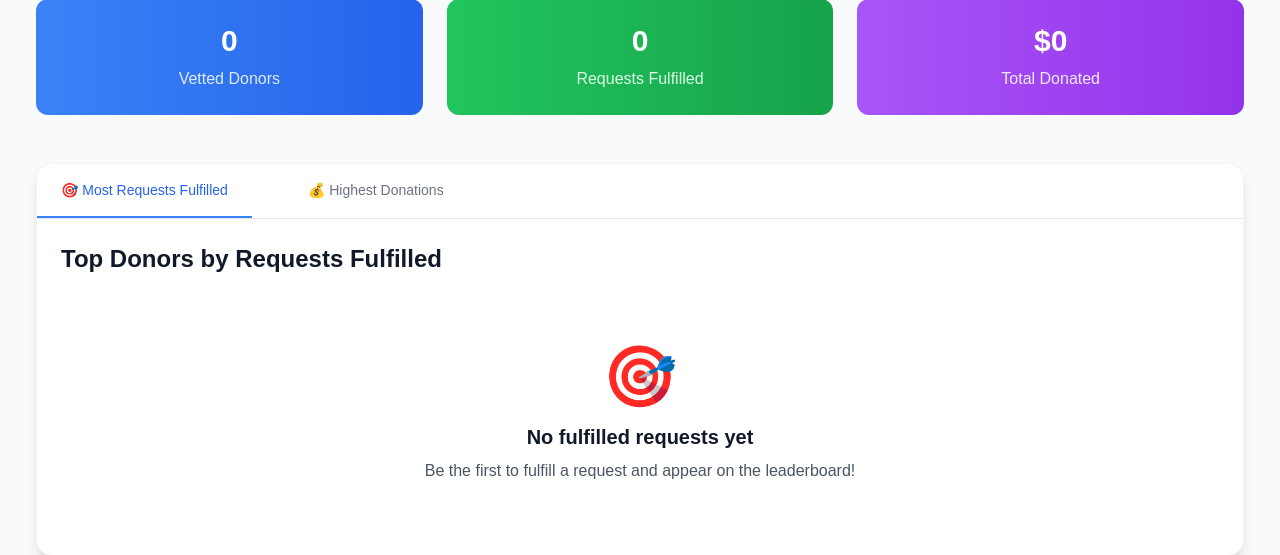
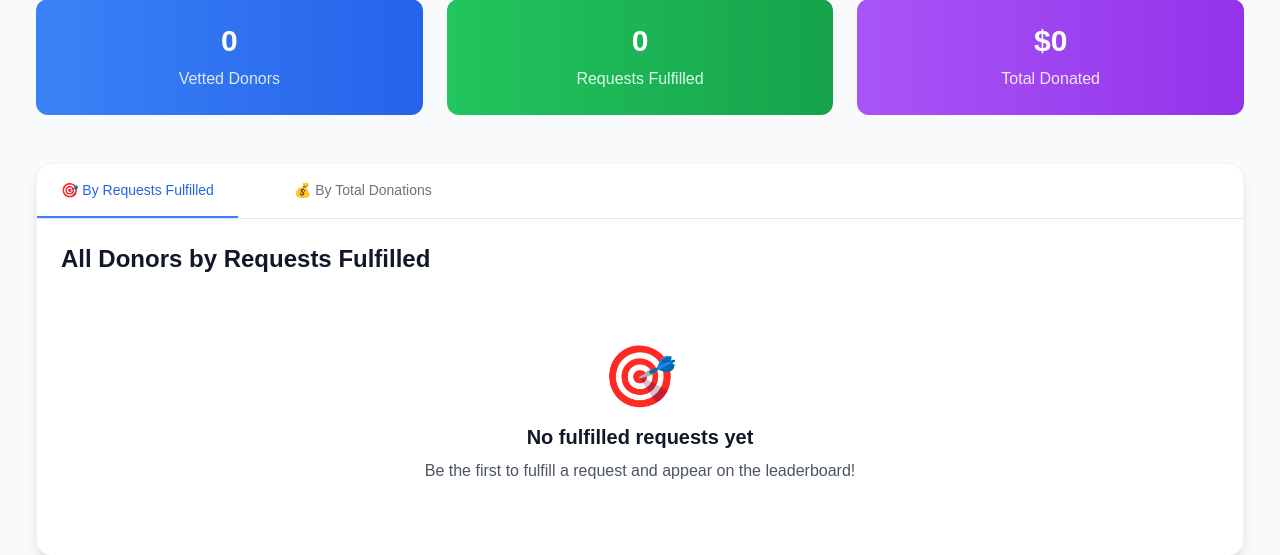
Before and after one commit to codeforkansascity/kcdd-market, a Django app: page /leaderboard/ in a window 1280 px wide. Shown: the part 278-833 px from the top of the page. Run offline with Django 4.2, Linux system fonts and the light colour scheme; data that the repository does not hold is empty; some libraries are stand-ins or nearby versions.

Commit message:
Fix Leaderboard

```diff
--- a/app/views.py
+++ b/app/views.py
@@ -491,48 +491,41 @@ def unclaim_request(request, request_id):
 
 def donor_leaderboard(request):
     """Display top donors leaderboard"""
+    from django.db.models import Case, When, Value, IntegerField, DecimalField
 
-    # Get top donors by number of fulfilled requests
-    top_donors_by_count = User.objects.filter(
+    # Get all vetted donors with profiles, including those with 0 fulfilled requests
+    all_donors = User.objects.filter(
         user_type='donor',
         is_vetted=True,
-        claimed_requests__status='fulfilled',
         donor_profile__isnull=False  # Ensure they have a profile
     ).annotate(
         fulfilled_count=Count('claimed_requests', filter=models.Q(claimed_requests__status='fulfilled')),
-        total_donated=Sum('claimed_requests__amount', filter=models.Q(claimed_requests__status='fulfilled'))
-    ).order_by('-fulfilled_count', '-total_donated')[:10]
+        total_donated=Sum(
+            'claimed_requests__amount',
+            filter=models.Q(claimed_requests__status='fulfilled'),
+            default=Value(0, output_field=DecimalField())
+        )
+    )
 
-    # Get top donors by total amount donated
-    top_donors_by_amount = User.objects.filter(
-        user_type='donor',
-        is_vetted=True,
-        claimed_requests__status='fulfilled',
-        donor_profile__isnull=False  # Ensure they have a profile
-    ).annotate(
-        fulfilled_count=Count('claimed_requests', filter=models.Q(claimed_requests__status='fulfilled')),
-        total_donated=Sum('claimed_requests__amount', filter=models.Q(claimed_requests__status='fulfilled'))
-    ).order_by('-total_donated', '-fulfilled_count')[:10]
+    # Order by fulfilled count first, then by total donated (for ties)
+    donors_by_count = all_donors.order_by('-fulfilled_count', '-total_donated')
+
+    # Order by total donated first, then by fulfilled count (for ties)
+    donors_by_amount = all_donors.order_by('-total_donated', '-fulfilled_count')
 
     # Get overall stats
-    total_donors = User.objects.filter(user_type='donor', is_vetted=True).count()
-    total_fulfilled = User.objects.filter(
-        user_type='donor',
-        claimed_requests__status='fulfilled'
-    ).aggregate(
-        count=Count('claimed_requests', filter=models.Q(claimed_requests__status='fulfilled'))
+    total_donors = all_donors.count()
+    total_fulfilled = all_donors.aggregate(
+        count=Sum('fulfilled_count')
     )['count'] or 0
 
-    total_amount = User.objects.filter(
-        user_type='donor',
-        claimed_requests__status='fulfilled'
-    ).aggregate(
-        amount=Sum('claimed_requests__amount', filter=models.Q(claimed_requests__status='fulfilled'))
+    total_amount = all_donors.aggregate(
+        amount=Sum('total_donated')
     )['amount'] or 0
 
     context = {
-        'top_donors_by_count': top_donors_by_count,
-        'top_donors_by_amount': top_donors_by_amount,
+        'donors_by_count': donors_by_count,
+        'donors_by_amount': donors_by_amount,
         'total_donors': total_donors,
         'total_fulfilled': total_fulfilled,
         'total_amount': total_amount,
--- a/templates/donor_leaderboard.html
+++ b/templates/donor_leaderboard.html
@@ -36,11 +36,11 @@
             <nav class="flex space-x-8" aria-label="Tabs">
                 <button onclick="showTab('requests')" id="requests-tab"
                         class="tab-button active py-4 px-6 text-sm font-medium border-b-2 border-blue-500 text-blue-600">
-                    🎯 Most Requests Fulfilled
+                    🎯 By Requests Fulfilled
                 </button>
                 <button onclick="showTab('amount')" id="amount-tab"
                         class="tab-button py-4 px-6 text-sm font-medium border-b-2 border-transparent text-gray-500 hover:text-gray-700 hover:border-gray-300">
-                    💰 Highest Donations
+                    💰 By Total Donations
                 </button>
             </nav>
         </div>
@@ -49,29 +49,33 @@
         <div class="p-6">
             <!-- Top Donors by Request Count -->
             <div id="requests-content" class="tab-content">
-                <h2 class="text-2xl font-bold text-gray-900 mb-6">Top Donors by Requests Fulfilled</h2>
-                {% if top_donors_by_count %}
+                <h2 class="text-2xl font-bold text-gray-900 mb-6">All Donors by Requests Fulfilled</h2>
+                {% if donors_by_count %}
                     <div class="space-y-4">
-                        {% for donor in top_donors_by_count %}
-                        <div class="flex items-center justify-between p-4 bg-gray-50 rounded-lg hover:bg-gray-100 transition-colors">
+                        {% for donor in donors_by_count %}
+                        <div class="flex items-center justify-between p-4 {% if donor.fulfilled_count > 0 %}bg-gray-50 hover:bg-gray-100{% else %}bg-gray-25 hover:bg-gray-50 opacity-75{% endif %} rounded-lg transition-colors">
                             <div class="flex items-center space-x-4">
                                 <!-- Rank -->
                                 <div class="flex-shrink-0">
-                                    {% if forloop.counter == 1 %}
+                                    {% if donor.fulfilled_count > 0 and forloop.counter == 1 %}
                                         <div class="w-10 h-10 bg-yellow-400 text-yellow-900 rounded-full flex items-center justify-center font-bold text-lg">
                                             🥇
                                         </div>
-                                    {% elif forloop.counter == 2 %}
+                                    {% elif donor.fulfilled_count > 0 and forloop.counter == 2 %}
                                         <div class="w-10 h-10 bg-gray-300 text-gray-700 rounded-full flex items-center justify-center font-bold text-lg">
                                             🥈
                                         </div>
-                                    {% elif forloop.counter == 3 %}
+                                    {% elif donor.fulfilled_count > 0 and forloop.counter == 3 %}
                                         <div class="w-10 h-10 bg-orange-400 text-orange-900 rounded-full flex items-center justify-center font-bold text-lg">
                                             🥉
                                         </div>
-                                    {% else %}
+                                    {% elif donor.fulfilled_count > 0 %}
                                         <div class="w-10 h-10 bg-blue-100 text-blue-700 rounded-full flex items-center justify-center font-bold">
                                             {{ forloop.counter }}
+                                        </div>
+                                    {% else %}
+                                        <div class="w-10 h-10 bg-gray-100 text-gray-500 rounded-full flex items-center justify-center font-bold">
+                                            —
                                         </div>
                                     {% endif %}
                                 </div>
@@ -122,29 +126,33 @@
 
             <!-- Top Donors by Amount -->
             <div id="amount-content" class="tab-content hidden">
-                <h2 class="text-2xl font-bold text-gray-900 mb-6">Top Donors by Total Amount</h2>
-                {% if top_donors_by_amount %}
+                <h2 class="text-2xl font-bold text-gray-900 mb-6">All Donors by Total Amount</h2>
+                {% if donors_by_amount %}
                     <div class="space-y-4">
-                        {% for donor in top_donors_by_amount %}
-                        <div class="flex items-center justify-between p-4 bg-gray-50 rounded-lg hover:bg-gray-100 transition-colors">
+                        {% for donor in donors_by_amount %}
+                        <div class="flex items-center justify-between p-4 {% if donor.total_donated > 0 %}bg-gray-50 hover:bg-gray-100{% else %}bg-gray-25 hover:bg-gray-50 opacity-75{% endif %} rounded-lg transition-colors">
                             <div class="flex items-center space-x-4">
                                 <!-- Rank -->
                                 <div class="flex-shrink-0">
-                                    {% if forloop.counter == 1 %}
+                                    {% if donor.total_donated > 0 and forloop.counter == 1 %}
                                         <div class="w-10 h-10 bg-yellow-400 text-yellow-900 rounded-full flex items-center justify-center font-bold text-lg">
                                             🥇
                                         </div>
-                                    {% elif forloop.counter == 2 %}
+                                    {% elif donor.total_donated > 0 and forloop.counter == 2 %}
                                         <div class="w-10 h-10 bg-gray-300 text-gray-700 rounded-full flex items-center justify-center font-bold text-lg">
                                             🥈
                                         </div>
-                                    {% elif forloop.counter == 3 %}
+                                    {% elif donor.total_donated > 0 and forloop.counter == 3 %}
                                         <div class="w-10 h-10 bg-orange-400 text-orange-900 rounded-full flex items-center justify-center font-bold text-lg">
                                             🥉
                                         </div>
-                                    {% else %}
+                                    {% elif donor.total_donated > 0 %}
                                         <div class="w-10 h-10 bg-purple-100 text-purple-700 rounded-full flex items-center justify-center font-bold">
                                             {{ forloop.counter }}
+                                        </div>
+                                    {% else %}
+                                        <div class="w-10 h-10 bg-gray-100 text-gray-500 rounded-full flex items-center justify-center font-bold">
+                                            —
                                         </div>
                                     {% endif %}
                                 </div>
```
Also changed, not shown: app/forms.py (+9 -7 lines).
